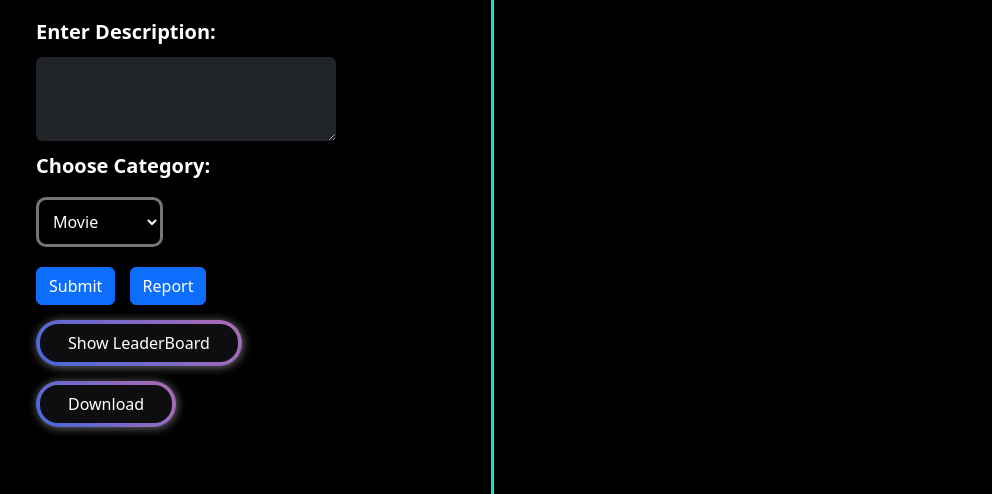
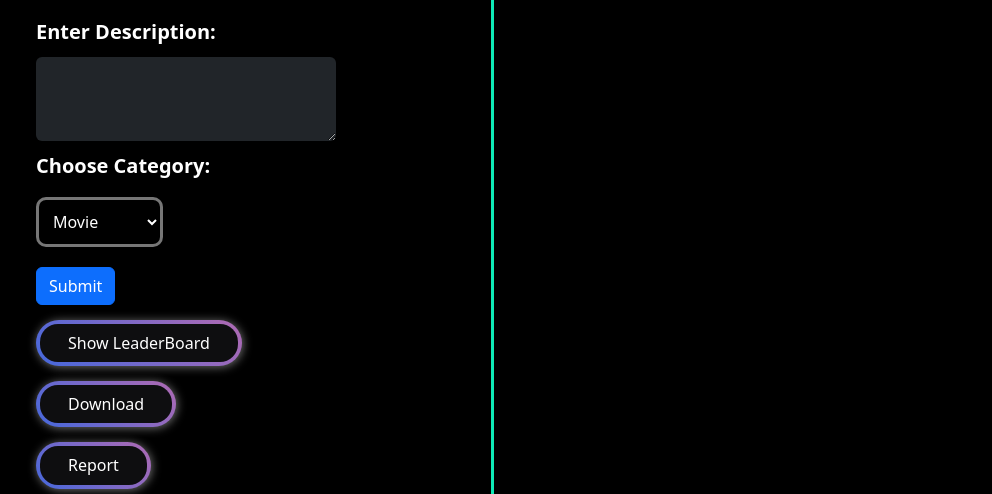
Before and after one commit to SPrathamesh15/ExpenseTrackerApp, a website: page public/index/index.html in a window 1280 px wide. Shown: the part 306-800 px from the top of the page, without its empty margins (146-1138 px from the left). Drawn offline with nearby package versions, Linux system fonts and the light colour scheme; no server answers.

Commit message:
updated index file

```diff
--- a/public/index/index.html
+++ b/public/index/index.html
@@ -55,10 +55,10 @@
                               </select>
                       </div>
                         <button type="submit" class="btn btn-primary" style='margin-top: 20px'>Submit</button>
-                        <button type="click" onclick="window.open('../report/report.html', '_blank')" id ="report"class="btn btn-primary" style='margin-top: 20px;margin-left: 10px'>Report</button>
                     </form>
                     <button class="bn30" role="button" id='show-leaderboard' style='margin-left: 100px;'>Show LeaderBoard</button><br>
-                    <button class="bn30" role="button" id='download' style='margin-left: 100px;'>Download</button>
+                    <button class="bn30" role="button" id='download' style='margin-left: 100px;'>Download</button><br>
+                    <button type="click" onclick="window.open('../report/report.html', '_blank')" id ="report" class="bn30" style='margin-left:100px;'>Report</button>
                 </div>
 
                 <div class="col-4" style='margin-top: 50px'>
```
